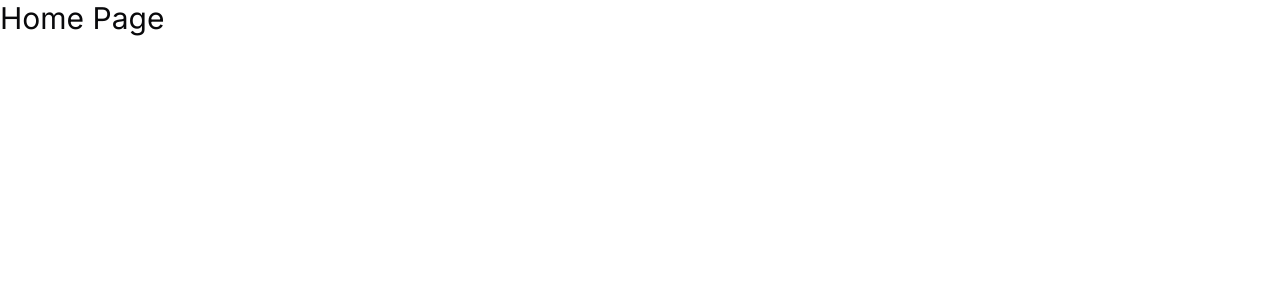
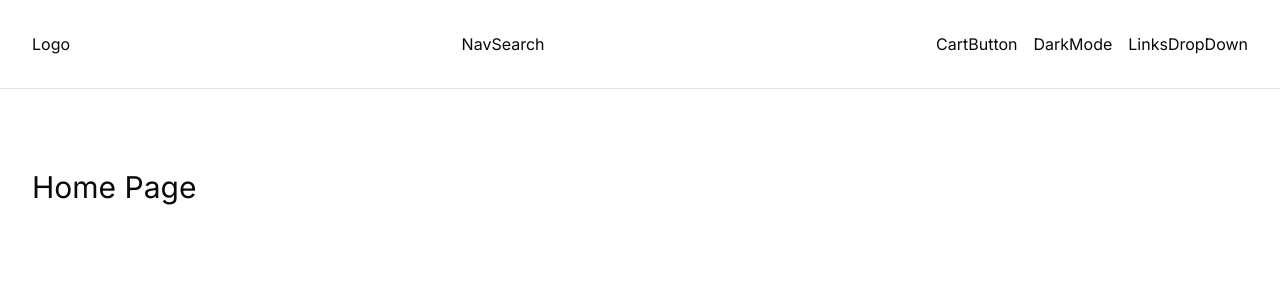
Before and after one commit to thatsehannah/nextjs-storefront, a Next.js app: page / in a window 1280 px wide. Shown: the top 300 px of the page. Built offline with nearby package versions, Linux system fonts and the light colour scheme.

Commit message:
stubbing out navbar component, placing navbar and global container component in layout.tsx file

```diff
--- a/app/layout.tsx
+++ b/app/layout.tsx
@@ -2,6 +2,8 @@
 import { ReactNode } from 'react';
 import { Inter } from 'next/font/google';
 import './globals.css';
+import Navbar from '@/components/navbar/Navbar';
+import Container from '@/components/global/Container';
 
 const inter = Inter({ subsets: ['latin'] });
 
@@ -13,8 +15,9 @@
 const RootLayout = ({ children }: { children: ReactNode }) => {
   return (
     <html lang='en'>
-      <body>
-        <main className={inter.className}>{children}</main>
+      <body className={inter.className}>
+        <Navbar />
+        <Container className='py-20'>{children}</Container>
       </body>
     </html>
   );
--- a/components/global/Container.tsx
+++ b/components/global/Container.tsx
@@ -8,9 +8,9 @@
 
 const Container = ({ children, className }: ContainerProps) => {
   return (
-    <div className={cn('mx-auto max-w-6xl xl:max-w-7xl px-8', className)}>
+    <main className={cn('mx-auto max-w-6xl xl:max-w-7xl px-8', className)}>
       {children}
-    </div>
+    </main>
   );
 };
 
--- a/components/navbar/Navbar.tsx
+++ b/components/navbar/Navbar.tsx
@@ -1,7 +1,25 @@
 import React from 'react';
+import Container from '../global/Container';
+import Logo from './components/Logo';
+import NavSearch from './components/NavSearch';
+import CartButton from './components/CartButton';
+import DarkMode from './components/DarkMode';
+import LinksDropDown from './components/LinksDropDown';
 
 const Navbar = () => {
-  return <div>Navbar</div>;
+  return (
+    <nav className='border-b'>
+      <Container className='flex flex-col sm:flex-row sm:justify-between sm:items-center gap-4 flex-wrap py-8'>
+        <Logo />
+        <NavSearch />
+        <div className='flex gap-4 items-center'>
+          <CartButton />
+          <DarkMode />
+          <LinksDropDown />
+        </div>
+      </Container>
+    </nav>
+  );
 };
 
 export default Navbar;
```
